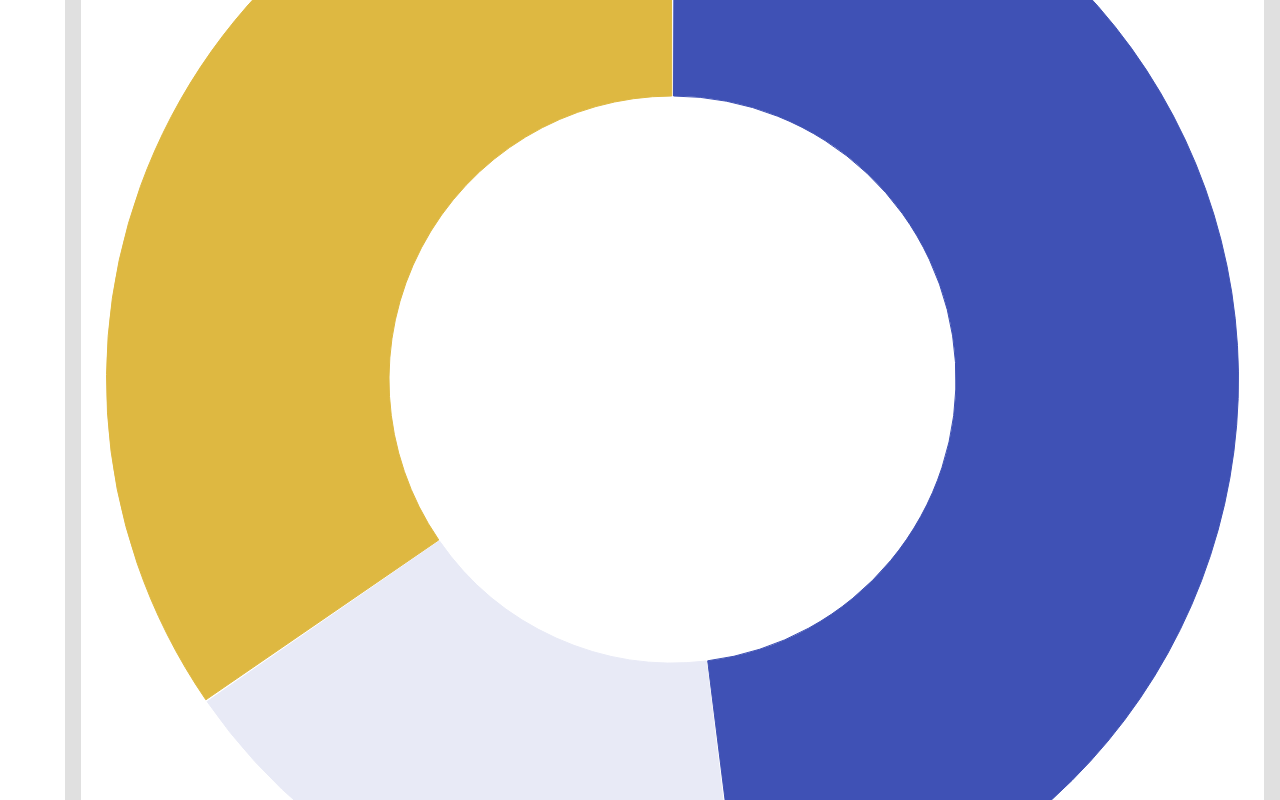
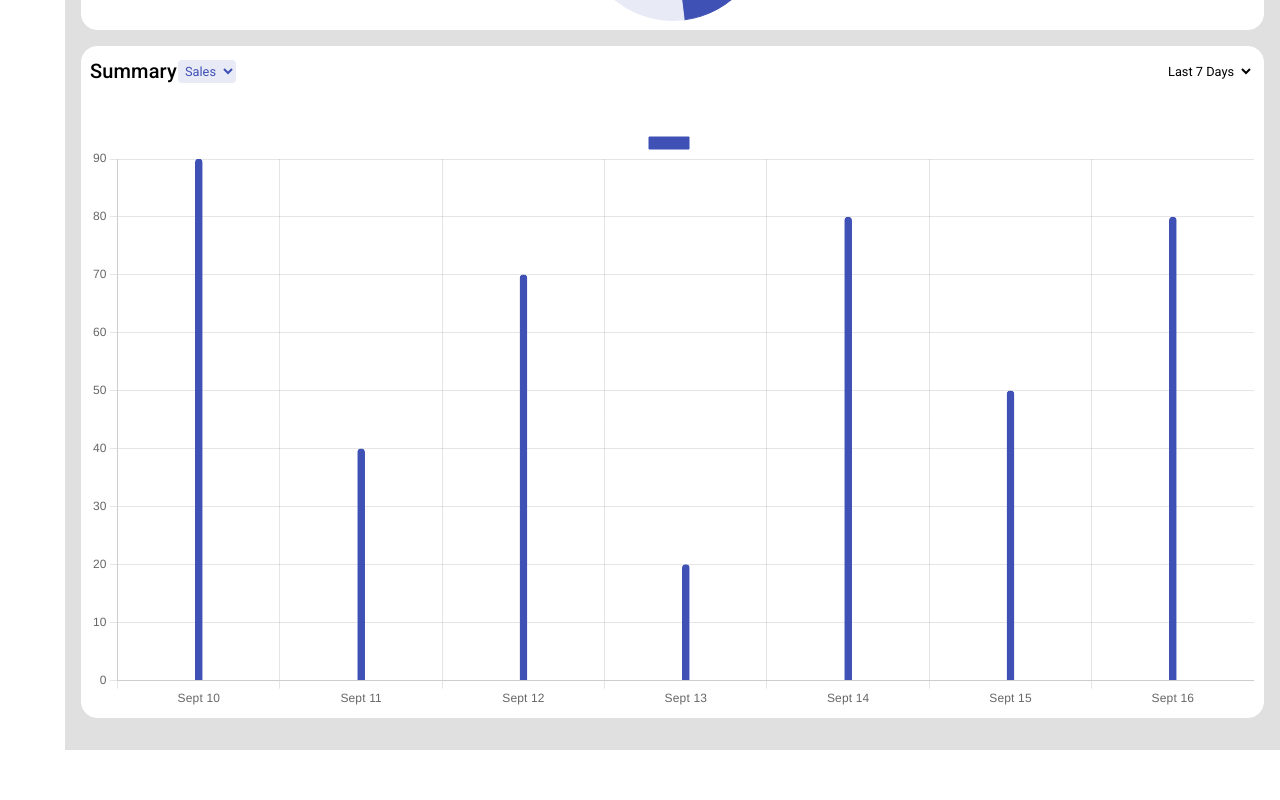
Before and after one commit to udeaghad/metrix, a React (Create React App) app: page / in a window 1280 px wide. Shown: the part 1180-1980 px from the top of the page. After the commit the page ends 1930 px from the top, so only its background shows below. Built offline with nearby package versions, Linux system fonts and the light colour scheme.

Commit message:
Update styling SummaryChart component

```diff
--- a/src/components/MarketingChart/MarketingChart.tsx
+++ b/src/components/MarketingChart/MarketingChart.tsx
@@ -31,9 +31,13 @@ const MarketingChart = ({chartData, Doughnut, reportRange, handleChange}: Market
         </Box>
       </Box>
 
-      <Box sx={{width: "100%"}}>
-        <Doughnut data={chartData} />
+      <Box sx={{display: "flex", justifyContent: "center", alignItems: "center"}}>
+        <Box sx={{width: "15rem"}}>
+          <Doughnut data={chartData} />
+        </Box>
+
       </Box>
+
 
     </Box>
   )
--- a/src/components/SummaryChart/SummaryChart.tsx
+++ b/src/components/SummaryChart/SummaryChart.tsx
@@ -53,8 +53,8 @@ const SummaryChart = ({handleSelectCategoryChange, category, dateRange, handleDa
         </Box>
       </Box>
 
-      <Box sx={{width: "100%"}}>
-        <Bar data={barData} options={barChartOptions}/>
+      <Box sx={{width: "100%", overflowX:"scroll"}}>
+        <Bar data={barData} />
       </Box>
     </Box>
   )
--- a/src/pages/Dashboard/Dashboard.tsx
+++ b/src/pages/Dashboard/Dashboard.tsx
@@ -105,38 +105,27 @@ const Dashboard = () => {
         ],
         borderWidth: 1,
         backdropColor: "#e0e0e0",
-        innerRadius: 1,
-        weight: 0.5,
-        spacing: 2
       },
     ]
   }
 
   const barChartOptions = {
     responsive: true,
-    plugins: {
-      legend: {
-        position: 'top' as const,
-      },
-      title: {
-        display: true,
-        text: 'Chart.js Bar Chart',
-      },
-    },
   };
 
   const barData = {
     labels: ["Sept 10", "Sept 11", "Sept 12", "Sept 13", "Sept 14", "Sept 15", "Sept 16"],
     datasets: [
       {
-        label: 'Sales',
+        label: '',
         data: [ 90, 40, 70, 20, 80, 50, 80],
         backgroundColor: theme.palette.primary.main,
         borderColor: theme.palette.primary.main,
         borderWidth: 1,
-        barThickness: 5,
-        borderRadius: {topLeft: 5, topRight: 5},
-        maxBarThickness: 5,
+        barThickness: 7,
+        borderRadius: 5,
+        maxBarThickness: 7,
+        backdropColor: "#e0e0e0"
       },
     ],
   };
```
Also changed, not shown: src/components/RecentOrders/RecentOrders.tsx (added, +14 -0 lines).
